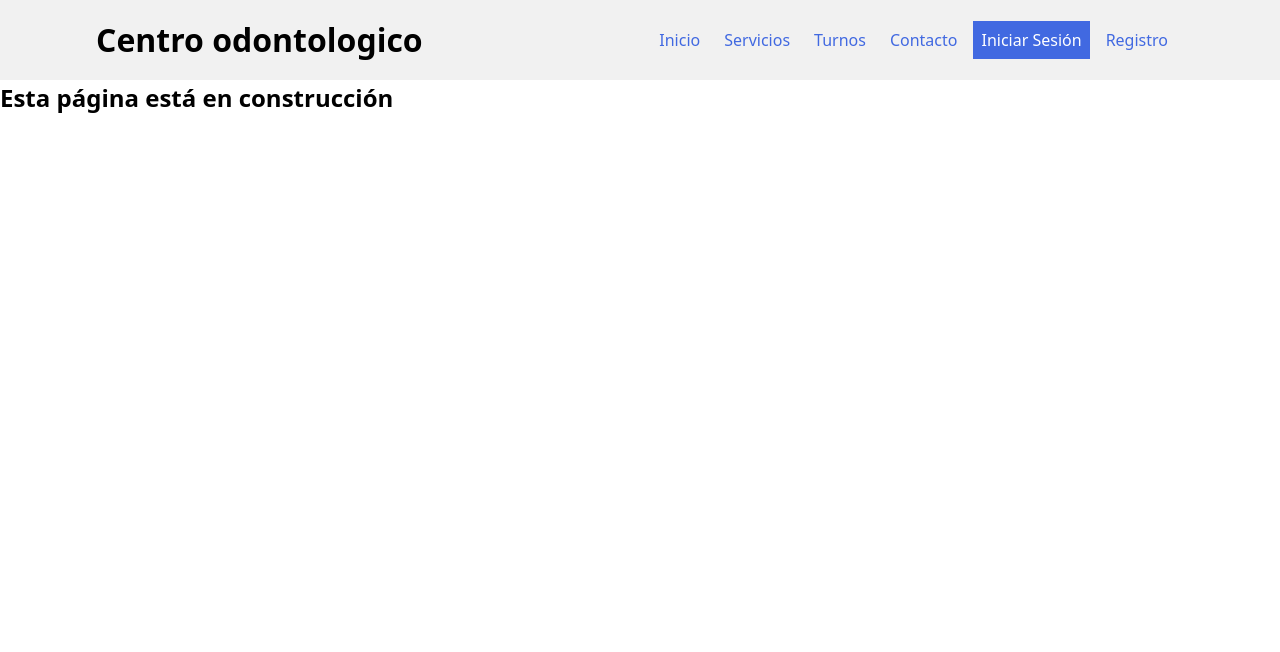
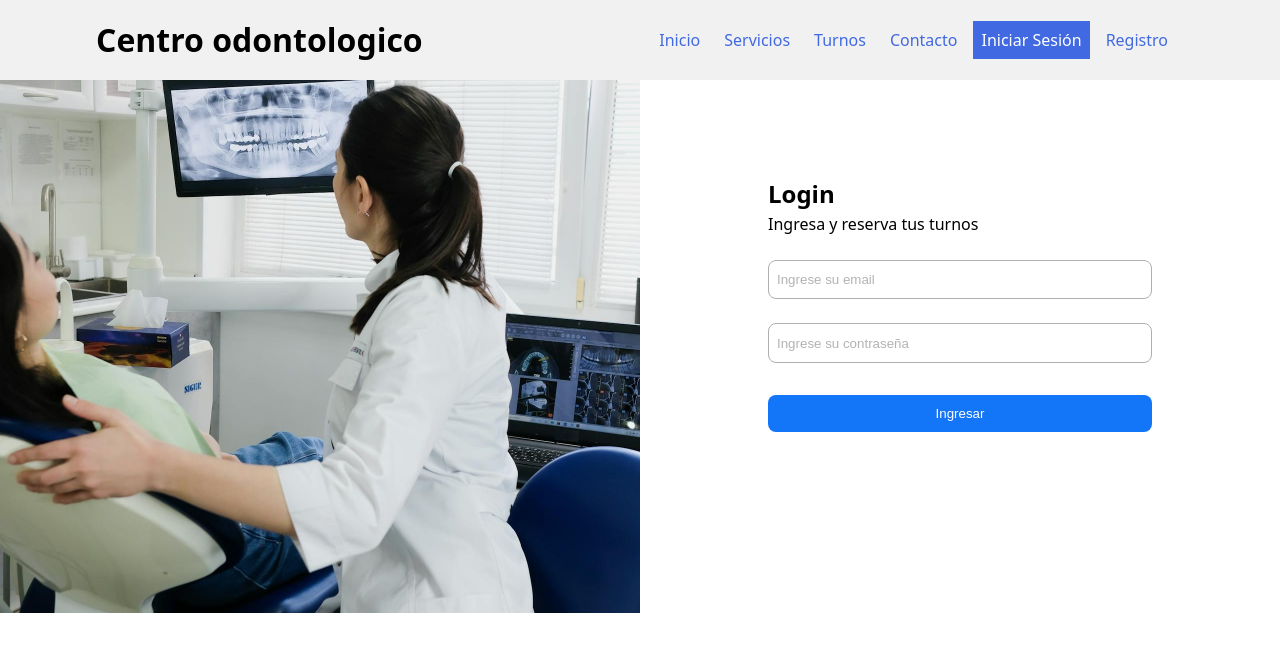
Before and after one commit to MatiIvanoff/centro-odontologico, a React (Vite) app: page /login in a window 1280 px wide. Shown: the top 652 px of the page. Built offline with nearby package versions, Linux system fonts and the light colour scheme.

Commit message:
Incorporación de Axios al proyecto (login y registro)

```diff
--- a/package.json
+++ b/package.json
@@ -10,6 +10,7 @@
     "preview": "vite preview"
   },
   "dependencies": {
+    "axios": "^1.8.4",
     "react": "^19.0.0",
     "react-dom": "^19.0.0",
     "react-hook-form": "^7.55.0",
--- /dev/null
+++ b/src/API/auth.js
@@ -0,0 +1,18 @@
+/* PETICIONES PARA EL MANEJO DE USUARIOS: LOGIN, REGISTRO, ETC.. */
+
+import axios from "./axios.js";
+
+export const peticionLogin = (user) => axios.post('login', user);
+
+/*
+export const peticionLogin = async (user) => {
+    const response = await fetch('https://testingnode-hvci.onrender.com/api/login', {
+        method: 'POST',
+        body: JSON.stringify(user),
+        headers: {
+            'Content-type': 'application/json; charset=UTF-8'
+        }
+    })
+    const data = await response.json();
+    return data;
+}*/
--- /dev/null
+++ b/src/API/axios.js
@@ -0,0 +1,8 @@
+import axios from "axios";
+
+const instance = axios.create({
+    baseURL:"https://testingnode-hvci.onrender.com/api",
+    withCredentials: true
+})
+
+export default instance;
--- a/src/pages/Login/Login.jsx
+++ b/src/pages/Login/Login.jsx
@@ -1,7 +1,102 @@
+import { useForm } from "react-hook-form";
+import { peticionLogin } from "../../API/auth";
+import { useState } from "react";
+import { ClipLoader } from "react-spinners";
+
 export const Login = () => {
-    return (
-      <div>
-        <h2>Esta página está en construcción</h2>
+
+  const [errorLogin, setErrorLogin] = useState(null);
+  const [usuario, setUsuario] = useState(null)
+  const [loadingAuth, setLoadingAuth] = useState(false);
+  const {
+    register,
+    handleSubmit,
+    watch,
+    formState: { errors },
+  } = useForm();
+
+  const onSubmit = async (data) => {
+    setLoadingAuth(true)
+    try {
+      const response = await peticionLogin(data);
+      console.log(response);
+      console.log('Logeo exitoso');
+      setUsuario(response.data.usuario)
+      setErrorLogin(null)
+    } catch (error) {
+      console.log(error.response.data.message);
+      setErrorLogin(error.response.data.message)
+    }
+    setLoadingAuth(false)
+
+  }
+
+
+  return (
+    <section className='seccion-registro'>
+      <div className='contenedor-portada'>
+        <img src="/portada-registro.jpg" alt="" />
       </div>
-    )
-  }
+
+      <div className='contenedor-registro'>
+        <h2>Login</h2>
+
+        {
+          usuario &&
+          <>
+            <p>Nombre: {usuario.nombre}</p>
+            <p>Email: {usuario.email}</p>
+            <p>ID: {usuario.id}</p>
+          </>
+        }
+
+        <p>Ingresa y reserva tus turnos</p>
+
+        <form onSubmit={handleSubmit(onSubmit)}>
+
+          <input type="email" placeholder='Ingrese su email'
+            {
+            ...register("email", {
+              required: "El campo email es obligatorio",
+              minLength: {
+                value: 8,
+                message: "El email debe contener al menos 8 carácteres."
+              }
+            })
+            }
+          />
+          {
+            errors.email &&
+            <p className='form-error'>{errors.email.message}</p>
+          }
+
+          <input type="password" placeholder='Ingrese su contraseña'
+            {
+            ...register("password", {
+              required: "La contraseña es obligitoria",
+              minLength: {
+                value: 6,
+                message: "La contraseña debe contener al menos 6 carácteres."
+              }
+            })
+            }
+          />
+          {
+            errors.password &&
+            <p className='form-error'>{errors.password.message}</p>
+          }
+
+
+          {
+            errorLogin
+            &&
+            <p className='form-error'>{errorLogin}</p>
+          }
+          <button type="submit">{loadingAuth ? <ClipLoader /> : 'Ingresar'}</button>
+        </form>
+
+
+      </div>
+    </section>
+  )
+}
--- a/src/pages/Registro/Registro.css
+++ b/src/pages/Registro/Registro.css
@@ -6,14 +6,19 @@
 
         img {
             width: 100%;
+            aspect-ratio: 12 / 10;
+            /* w -> 500px, h -> 500px; */
+            object-fit: cover;
+
         }
     }
 
     .contenedor-registro {
         width: 50%;
-        padding: 6rem 5rem;
+        padding: 6rem 8rem;
 
         form {
+            max-width: 400px;
 
             .form-error {
                 font-size: 14px;
@@ -43,6 +48,13 @@
                 border-radius: 8px;
                 background-color: #1376F8;
                 color: white;
+                margin-top: 2rem;
+                cursor: pointer;
+                transition: all .4s ease;
+
+                &:hover {
+                    opacity: .6;
+                }
             }
         }
     }
--- a/src/pages/Registro/RegistroDos.jsx
+++ b/src/pages/Registro/RegistroDos.jsx
@@ -79,10 +79,10 @@ export const RegistroDos = () => {
                                 value: 6,
                                 message:"La contraseña debe contener al menos 6 carácteres."
                             } ,
-                            pattern:  {
+                         /*   pattern:  {
                                 value: regexPassword,
                                 message: "La contraseña debe contener: Al menos 6 carácteres, 1 mayus, 1 minus, 1 digito, y 1 carácter especial."
-                              }
+                              } */
                         })
                         }
                     />
```
Also changed, not shown: 1 other file (tests, documents, lock files or other folders).
